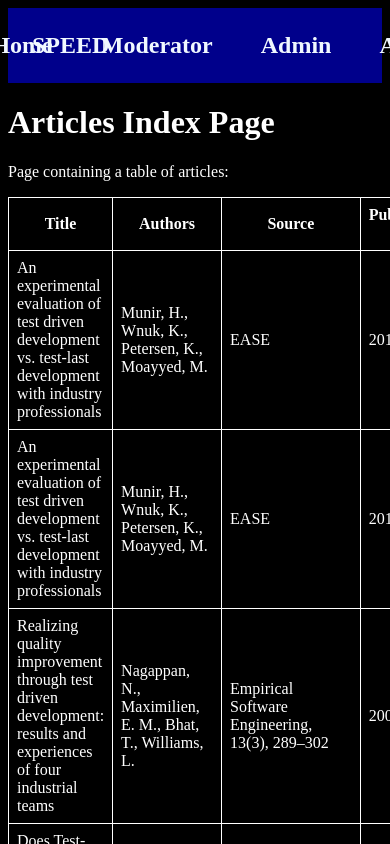
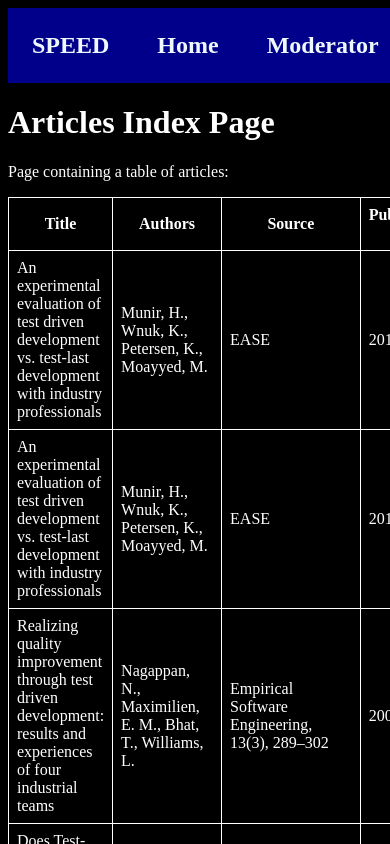
Before and after one commit to christo834/CISE-assignment-1B, a Next.js app in the folder frontend/: page /articles in a window 390 px wide. Shown: the top 844 px of the page. Built offline with nearby package versions, Linux system fonts and the light colour scheme.

Commit message:
Updated mobile responsiveness navbar
Fixed issue where navbar is not functioning as intended in mobile view.

```diff
--- a/frontend/src/components/nav/Nav.module.scss
+++ b/frontend/src/components/nav/Nav.module.scss
@@ -1,16 +1,14 @@
 .right {
   display: flex !important;
-  justify-content: flex-end;
-  width: 100%;
+  margin-left: auto;
 }
 
 .navbar {
+  box-sizing: border-box;
   display: flex;
-  // position: relative;
-
+  position: relative;
   top: 0;
   flex-direction: row;
-  width: 100%;
   background-color: darkblue;
   align-items: center;
   color: aliceblue;
@@ -38,6 +36,7 @@
 .clickable {
   @extend .navitem;
   cursor: pointer;
+  background-color: darkblue;
 }
 
 .clickable:hover {
```
